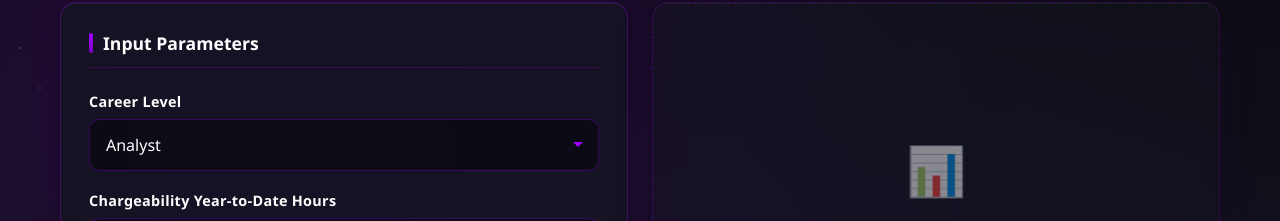
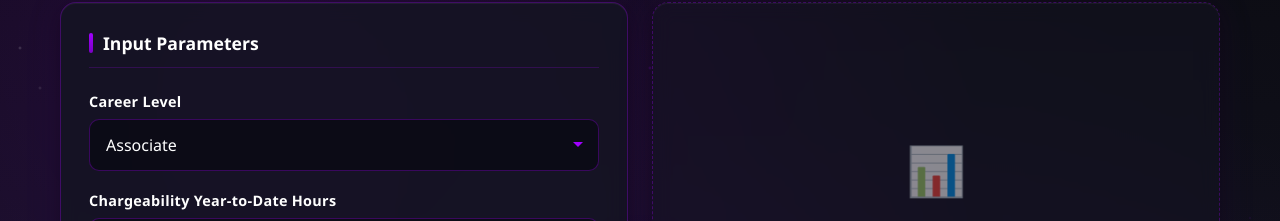
Before and after one commit to jtran5524/accenture-chargeability, a Next.js app: page / in a window 1280 px wide. Shown: the part 232-453 px from the top of the page. Built offline with nearby package versions, Linux system fonts and the light colour scheme.

Commit message:
Add more Accenture career levels with updated targets

```diff
--- a/app/page.js
+++ b/app/page.js
@@ -9,11 +9,46 @@ const MS_PER_DAY = 1000 * 60 * 60 * 24;
 
 // Accenture NA Level Configuration
 const LEVEL_CONFIG = {
-  'Analyst': { target: 0.80, critical: 0.65 },
-  'Senior Analyst': { target: 0.85, critical: 0.70 },
-  'Consultant': { target: 0.88, critical: 0.72 },
-  'Manager': { target: 0.90, critical: 0.75 },
+  "Associate": {
+    target: 0.80,
+    critical: 0.60,
+  },
+  "Analyst": {
+    target: 0.85,
+    critical: 0.65,
+  },
+  "Senior Analyst": {
+    target: 0.87,
+    critical: 0.70,
+  },
+  "Consultant": {
+    target: 0.88,
+    critical: 0.72,
+  },
+  "Manager": {
+    target: 0.90,
+    critical: 0.75,
+  },
+  "Senior Manager": {
+    target: 0.93,
+    critical: 0.80,
+  },
+  "Managing Director": {
+    target: 0.95,
+    critical: 0.85,
+  },
 };
+
+// Career levels for dropdown
+const CAREER_LEVELS = [
+  "Associate",
+  "Analyst",
+  "Senior Analyst",
+  "Consultant",
+  "Manager",
+  "Senior Manager",
+  "Managing Director",
+];
 
 // Risk explainer text
 const RISK_EXPLAINERS = {
@@ -30,7 +65,7 @@ const getTodayString = () => {
 
 export default function Home() {
   // Form state
-  const [level, setLevel] = useState('Analyst');
+  const [level, setLevel] = useState('Associate');
   const [ytdHours, setYtdHours] = useState('');
   const [asOfDate, setAsOfDate] = useState('');
   const [mode, setMode] = useState('fullChargeable');
@@ -211,10 +246,11 @@ export default function Home() {
                   onChange={(e) => setLevel(e.target.value)}
                   className="input select"
                 >
-                  <option value="Analyst">Analyst</option>
-                  <option value="Senior Analyst">Senior Analyst</option>
-                  <option value="Consultant">Consultant</option>
-                  <option value="Manager">Manager</option>
+                  {CAREER_LEVELS.map((lvl) => (
+                    <option key={lvl} value={lvl}>
+                      {lvl}
+                    </option>
+                  ))}
                 </select>
               </div>
 
```
